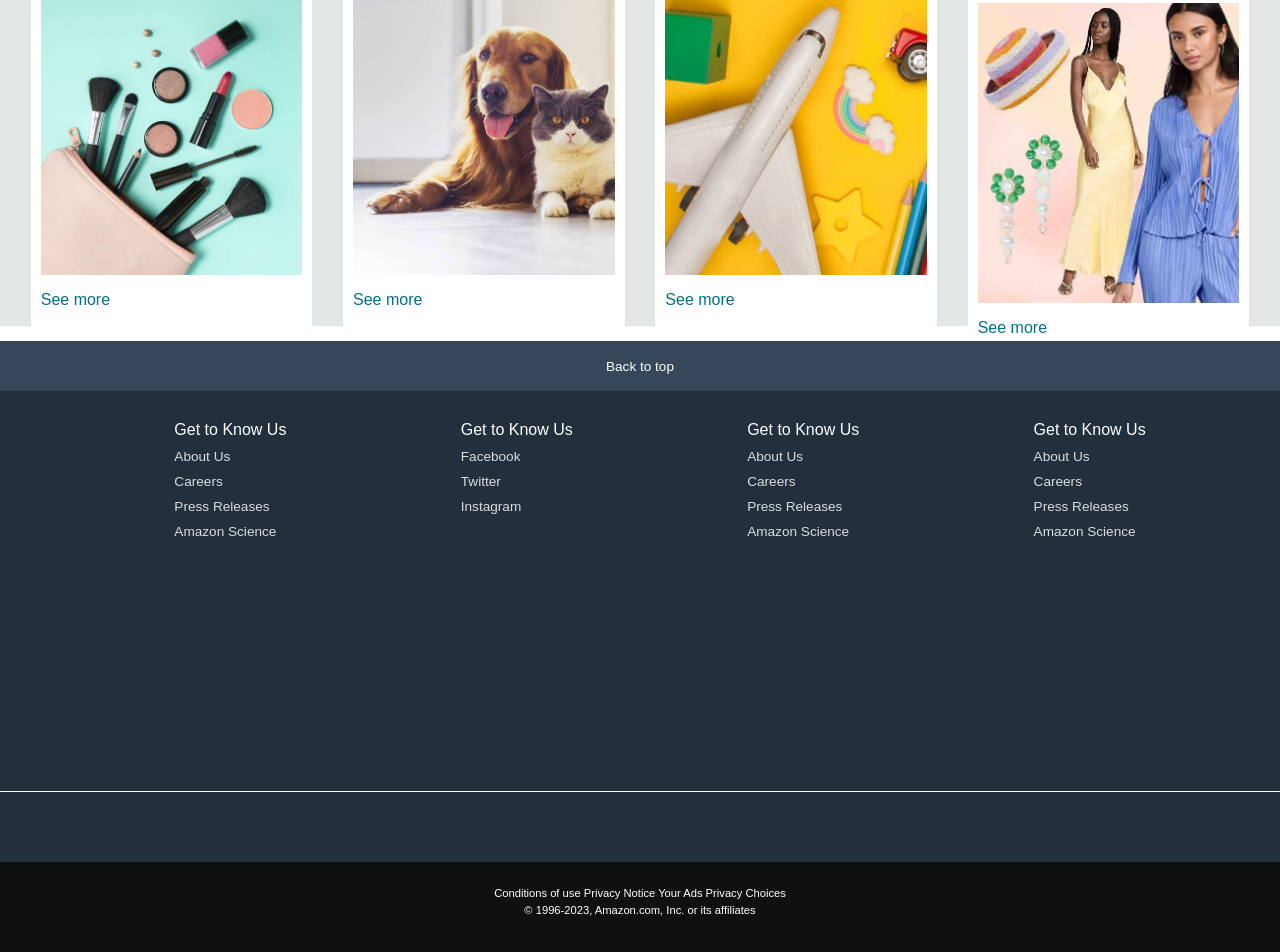
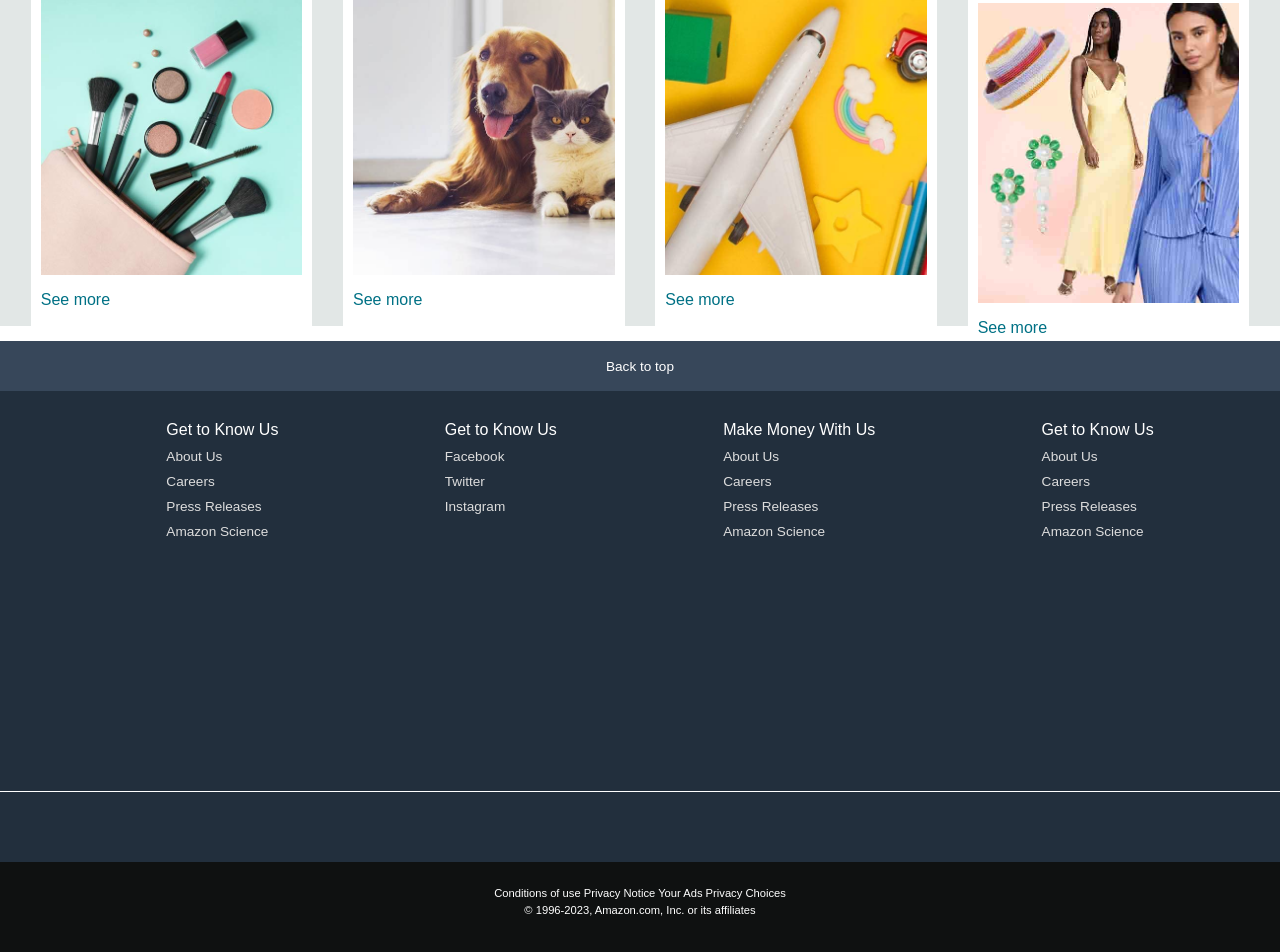
Before and after one commit to LaulinSharma/Amazon_Clone, a plain HTML site: page index.html in a window 1280 px wide. Shown: the part 1089-2041 px from the top of the page. Drawn offline with Linux system fonts and the light colour scheme.

Commit message:
Source_code

```diff
--- a/index.html
+++ b/index.html
@@ -164,7 +164,7 @@
             </ul>
             <ul>
 
-                <p>Get to Know Us</p>
+                <p>Make Money With Us</p>
                 <a>About Us</a>
                 <a>Careers</a>
                 <a>Press Releases</a>
```
